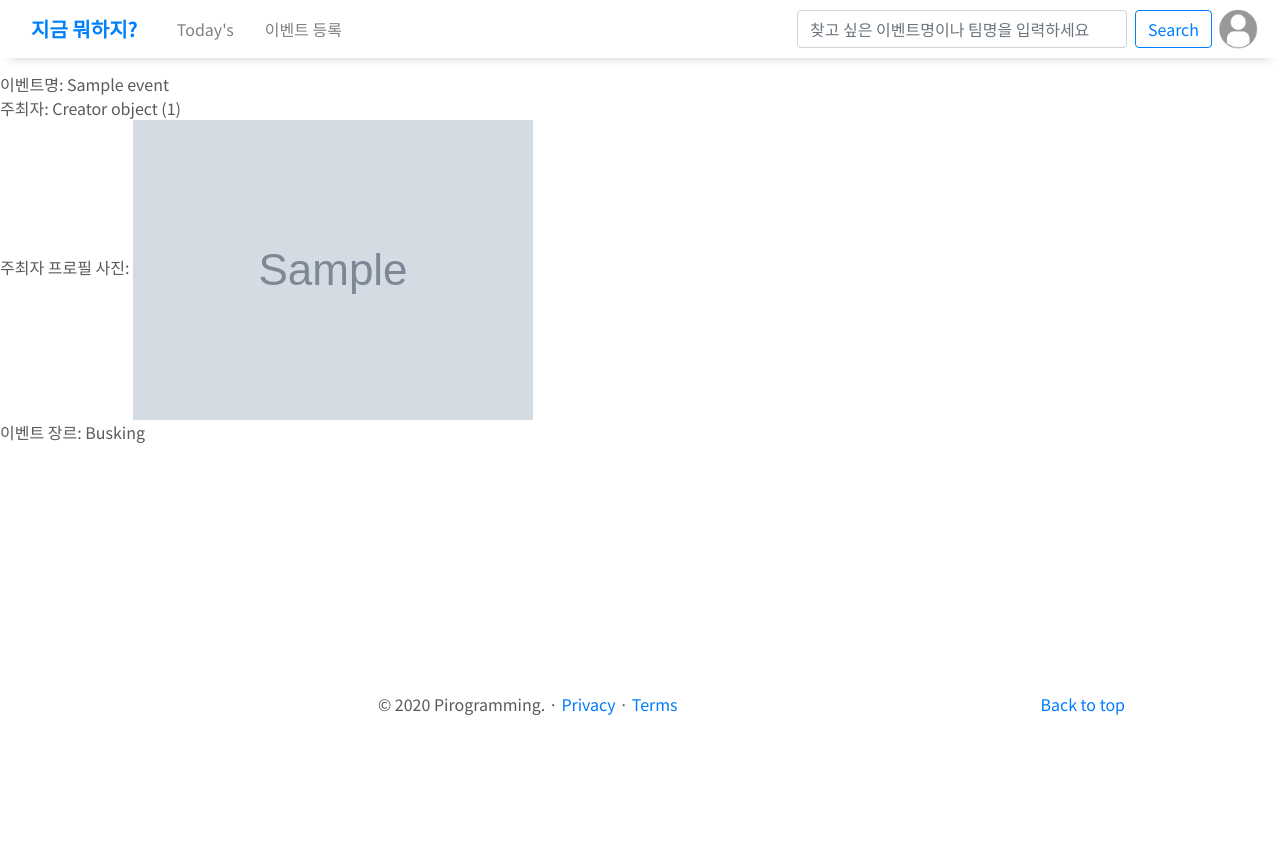
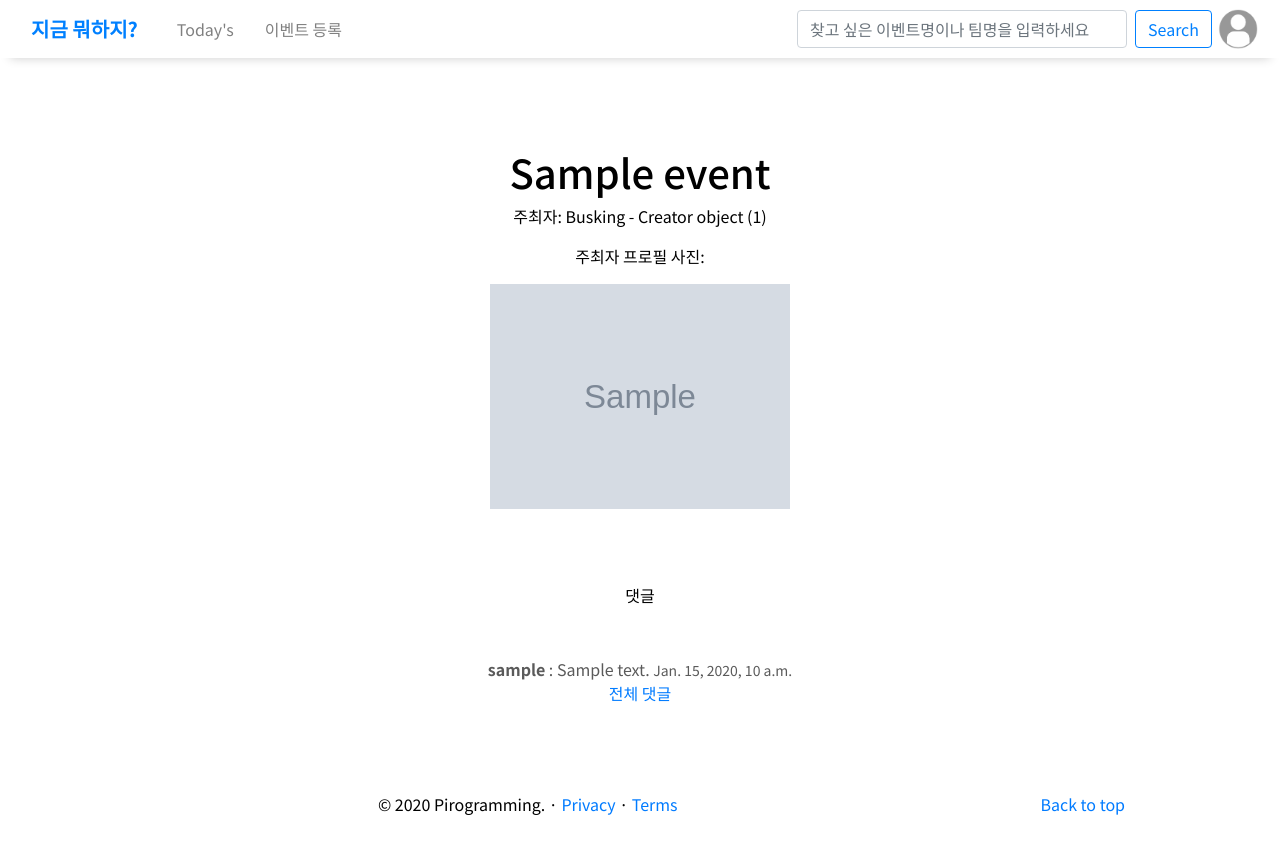
Before and after one commit to pirogramming/HelloEvent, a Django app: page /event/creator/1/ in a window 1280 px wide. Before the commit the page ends 715 px from the top, so only its background shows below. Run offline with Django 3.2, Linux system fonts and the light colour scheme; tables that the repository leaves empty hold one stand-in row (values such as "Sample post"); grey boxes marked "Sample" are stand-in pictures; some libraries are stand-ins or nearby versions.

Commit message:
comment create 수정중 커밋 생활화 실천

```diff
--- a/comment/forms.py
+++ b/comment/forms.py
@@ -4,4 +4,4 @@ from .models import Comment
 class CommentForm(forms.ModelForm):
     class Meta:
         model = Comment
-        fields = ['comment_text']
+        fields = ['comment_text','user',]
--- a/comment/models.py
+++ b/comment/models.py
@@ -3,7 +3,7 @@ from login.models import Member, Creator
 
 
 class Comment(models.Model):
-    user = models.ForeignKey(Member, on_delete=models.CASCADE, related_name='comments')
+    user = models.ForeignKey(Member, on_delete=models.CASCADE)
     creator = models.ForeignKey(Creator, on_delete=models.CASCADE, related_name='comments')
     comment_text = models.TextField(blank=True)
     created_at = models.DateTimeField(auto_now_add=True)
--- a/comment/urls.py
+++ b/comment/urls.py
@@ -4,6 +4,5 @@ from . import views
 app_name = 'comment'
 
 urlpatterns = [
-    path('<int:creator_id>', views.comment_read, name='comment_read'),
-    # path('<int:pk>/',views.comment_create, name='comment_create'),
+    path('<int:pk>/',views.comment_detail, name='comment_detail'),
 ]
--- a/event/templates/event/creator_event_detail.html
+++ b/event/templates/event/creator_event_detail.html
@@ -1,10 +1,32 @@
 {% extends 'event/layout.html' %}
-
+{% block appendhead %}
+<style>
+h1,p {color:black;}
+.container {
+    margin-top: 100px;
+}
+.text-center {
+    margin-top:50px;
+}
+</style>
+{% endblock appendhead %}
 {% block main %}
+<div class="container">
+    <div class="text-center">
+        <h1>{{ event.event_name }}</h1>
+        <p>주최자: {{ event.genre }} - {{ event.creator }}</p>
+        <p>주최자 프로필 사진:</p> <img src="{{ event.creator.creator_photo.url }}" alt="사진있어라" style="width:300px">
+    </div>
     <br>
-    이벤트명: {{ event.event_name }} <br>
-    주최자: {{ event.creator }} <br>
-    주최자 프로필 사진: <img src="{{ event.creator.creator_photo.url }}" alt="사진있어라"> <br>
-    이벤트 장르: {{ event.genre }}
-
+    <div class="text-center">
+        <p>댓글</p>
+    </div>
+    <div class="text-center">
+    {% for comment in comments %}
+        <b>{{comment.user.nickname}}</b> : {{comment.comment_text}}
+        <small>{{comment.created_at}}</small> <br>
+    {% endfor %}
+    <a href="{% url 'event:comment_detail' creator.pk %}">전체 댓글</a>
+    </div>
+</div>
 {% endblock %}
--- a/event/urls.py
+++ b/event/urls.py
@@ -1,9 +1,11 @@
-from django.urls import path
+from django.urls import path, include
 from event import views
+from comment.views import comment_detail
 
 app_name = 'event'
 
 urlpatterns = [
     path('register/', views.register_event, name="event_register"),
     path('creator/<int:pk>/',views.creator_detail, name='creator_detail'),
+    path('creator/<int:pk>/detail', comment_detail, name='comment_detail'),
 ]
--- a/event/views.py
+++ b/event/views.py
@@ -11,6 +11,8 @@ from django.template import RequestContext
 from event.forms import ImageForm, EventForm
 from event.models import EventImage, Event
 from django.conf import settings
+
+from comment.models import Comment
 
 
 
@@ -74,15 +76,10 @@ def register_event(request):
 def creator_detail(request, pk):
     event = Event.objects.get(pk=pk)
     creator = event.creator
-    # Creator.objects.get(id=1).event_set.get(pk=1)
+    comments = creator.comments.all()
     ctx = {
-        # 'event':event,
-        # 'creator':event.creator,
-        # 'event_name' : event.event_name,
-        # 'genre' : event.genre,
-        # 'creator_photo' : creatordetail.creator_photo,
-        # 'creator':creator,
         'event':event,
-        'creator':creator
+        'creator':creator,
+        'comments':comments,
     }
     return render(request, 'event/creator_event_detail.html', ctx)
--- a/templates/base.html
+++ b/templates/base.html
@@ -340,6 +340,8 @@
             }
         });
     </script>
+    {% block appendhead %}
+    {% endblock appendhead %}
 </head>
 
 
```
Also changed, not shown: comment/templates/comment/comment_detail.html (added, +17 -0 lines), comment/templates/comment_read.html (deleted, +0 -19 lines), comment/views.py (+21 -22 lines).
